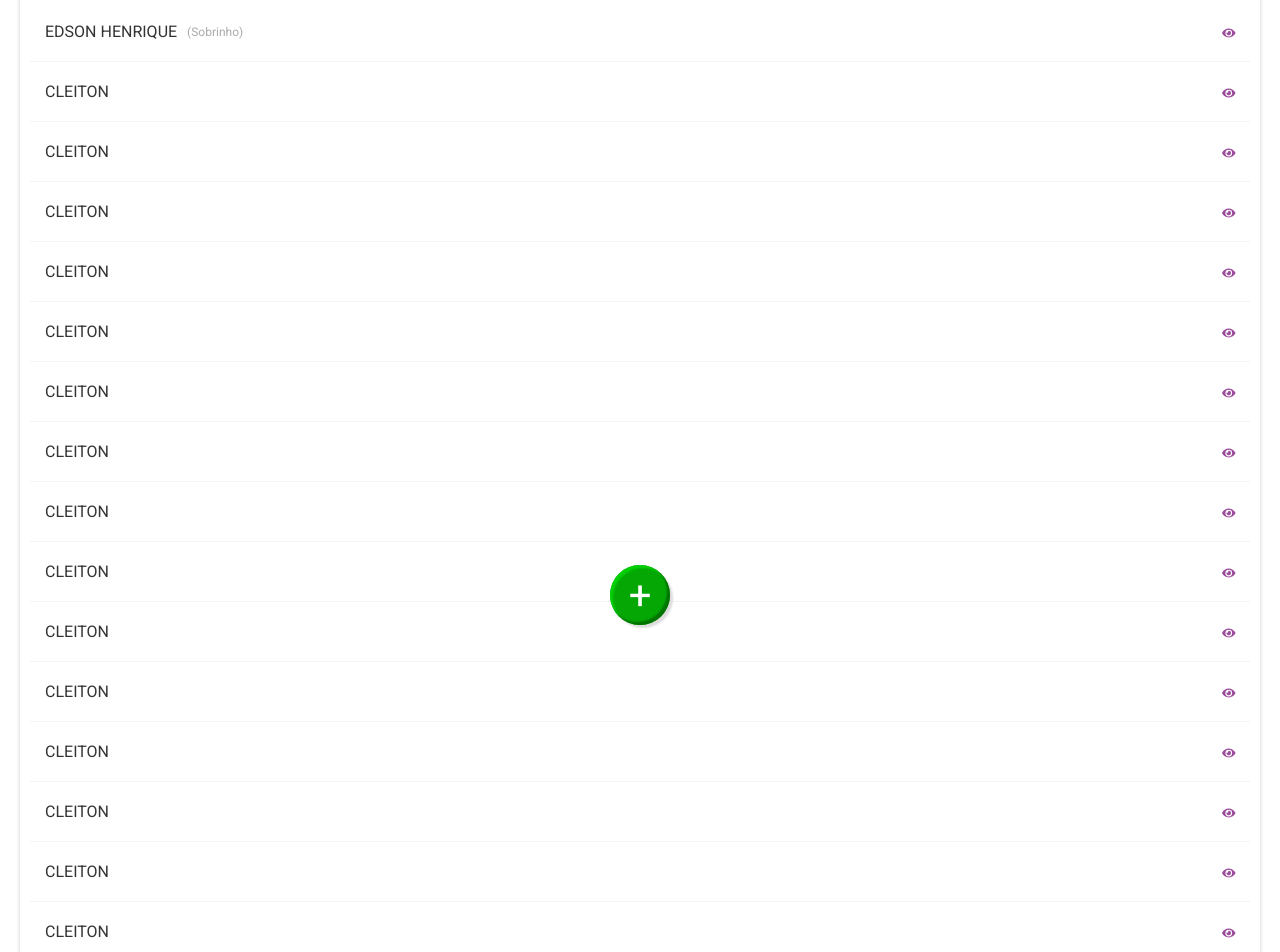
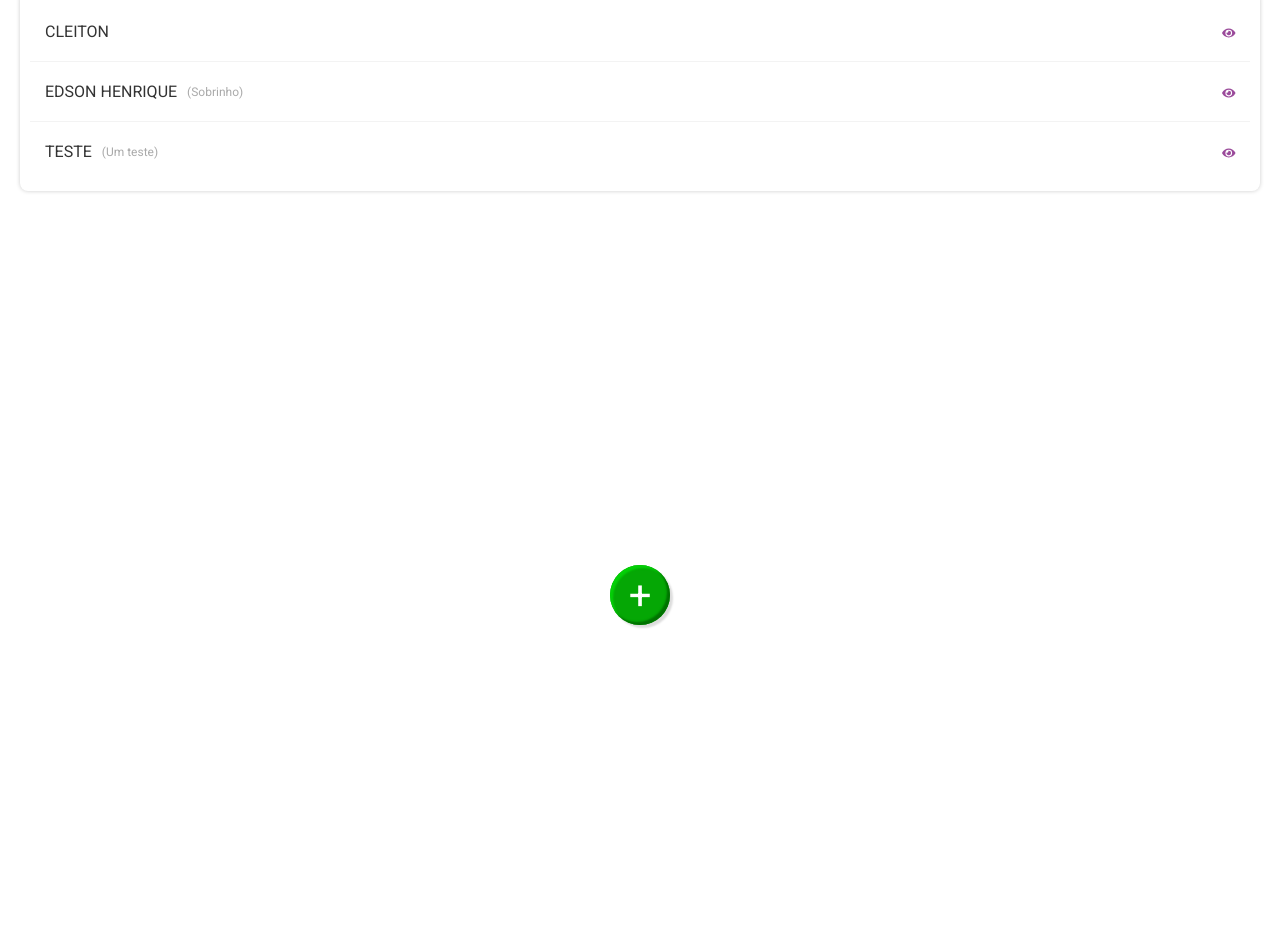
Before and after one commit to alvescleiton/pix-list, a Next.js app: page / in a window 1280 px wide. Shown: the part 160-1112 px from the top of the page. After the commit the page ends 800 px from the top, so only its background shows below. Built offline with nearby package versions, Linux system fonts and the light colour scheme.

Commit message:
Fake list data

```diff
--- a/src/components/PixList/index.tsx
+++ b/src/components/PixList/index.tsx
@@ -3,127 +3,69 @@ import { FontAwesomeIcon } from '@fortawesome/react-fontawesome'
 import { faEye } from '@fortawesome/free-solid-svg-icons'
 
 const PixList: React.FC = () => {
+  const infoItems = [
+    {
+      name: 'Cleiton',
+      description: null,
+      pix: [
+        {
+          type: 1,
+          title: 'CPF',
+          value: '299.067.908-14',
+          description: 'Banco Inter'
+        },
+        {
+          type: 2,
+          title: 'E-mail',
+          value: 'cleiton_jc@yahoo.com.br',
+          description: null
+        }
+      ]
+    },
+    {
+      name: 'Edson Henrique',
+      description: 'Sobrinho',
+      pix: [
+        {
+          type: 1,
+          title: 'E-mail',
+          value: '255.264.154-24',
+          description: null
+        }
+      ]
+    },
+    {
+      name: 'Teste',
+      description: 'Um teste',
+      pix: [
+        {
+          type: 3,
+          title: 'Código',
+          value: '29HF94H0CHS',
+          description: 'Código gerado aleatóriamente'
+        }
+      ]
+    }
+  ]
+
   return (
     <Container>
+      {infoItems && (
         <Items>
-        <Item>
+          {infoItems.map(item => (
+            <Item key={item.pix[0]?.value}>
               <Name>
-            Edson Henrique
-            <NameDescription>(Sobrinho)</NameDescription>
+                {item.name}
+
+                {item.description && <NameDescription>({item.description})</NameDescription>}
               </Name>
               <Icon>
                 <FontAwesomeIcon icon={faEye} />
               </Icon>
             </Item>
-        <Item>
-          <Name>Cleiton</Name>
-          <Icon>
-            <FontAwesomeIcon icon={faEye} />
-          </Icon>
-        </Item>
-        <Item>
-          <Name>Cleiton</Name>
-          <Icon>
-            <FontAwesomeIcon icon={faEye} />
-          </Icon>
-        </Item>
-        <Item>
-          <Name>Cleiton</Name>
-          <Icon>
-            <FontAwesomeIcon icon={faEye} />
-          </Icon>
-        </Item>
-        <Item>
-          <Name>Cleiton</Name>
-          <Icon>
-            <FontAwesomeIcon icon={faEye} />
-          </Icon>
-        </Item>
-        <Item>
-          <Name>Cleiton</Name>
-          <Icon>
-            <FontAwesomeIcon icon={faEye} />
-          </Icon>
-        </Item>
-        <Item>
-          <Name>Cleiton</Name>
-          <Icon>
-            <FontAwesomeIcon icon={faEye} />
-          </Icon>
-        </Item>
-        <Item>
-          <Name>Cleiton</Name>
-          <Icon>
-            <FontAwesomeIcon icon={faEye} />
-          </Icon>
-        </Item>
-        <Item>
-          <Name>Cleiton</Name>
-          <Icon>
-            <FontAwesomeIcon icon={faEye} />
-          </Icon>
-        </Item>
-        <Item>
-          <Name>Cleiton</Name>
-          <Icon>
-            <FontAwesomeIcon icon={faEye} />
-          </Icon>
-        </Item>
-        <Item>
-          <Name>Cleiton</Name>
-          <Icon>
-            <FontAwesomeIcon icon={faEye} />
-          </Icon>
-        </Item>
-        <Item>
-          <Name>Cleiton</Name>
-          <Icon>
-            <FontAwesomeIcon icon={faEye} />
-          </Icon>
-        </Item>
-        <Item>
-          <Name>Cleiton</Name>
-          <Icon>
-            <FontAwesomeIcon icon={faEye} />
-          </Icon>
-        </Item>
-        <Item>
-          <Name>Cleiton</Name>
-          <Icon>
-            <FontAwesomeIcon icon={faEye} />
-          </Icon>
-        </Item>
-        <Item>
-          <Name>Cleiton</Name>
-          <Icon>
-            <FontAwesomeIcon icon={faEye} />
-          </Icon>
-        </Item>
-        <Item>
-          <Name>Cleiton</Name>
-          <Icon>
-            <FontAwesomeIcon icon={faEye} />
-          </Icon>
-        </Item>
-        <Item>
-          <Name>Cleiton</Name>
-          <Icon>
-            <FontAwesomeIcon icon={faEye} />
-          </Icon>
-        </Item>
-        <Item>
-          <Name>Cleiton</Name>
-          <Icon>
-            <FontAwesomeIcon icon={faEye} />
-          </Icon>
-        </Item>
-        <Item>
-          <Name>Cleiton</Name>
-          <Icon>
-            <FontAwesomeIcon icon={faEye} />
-          </Icon>
-        </Item>
+          ))}
         </Items>
+      )}
     </Container>
   )
 }
```
Lines whose indentation alone changed are shown as unchanged.
